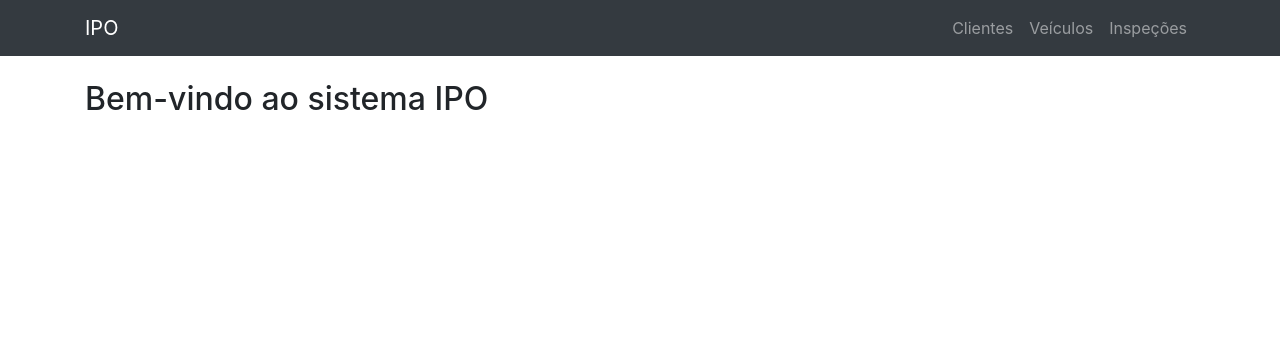
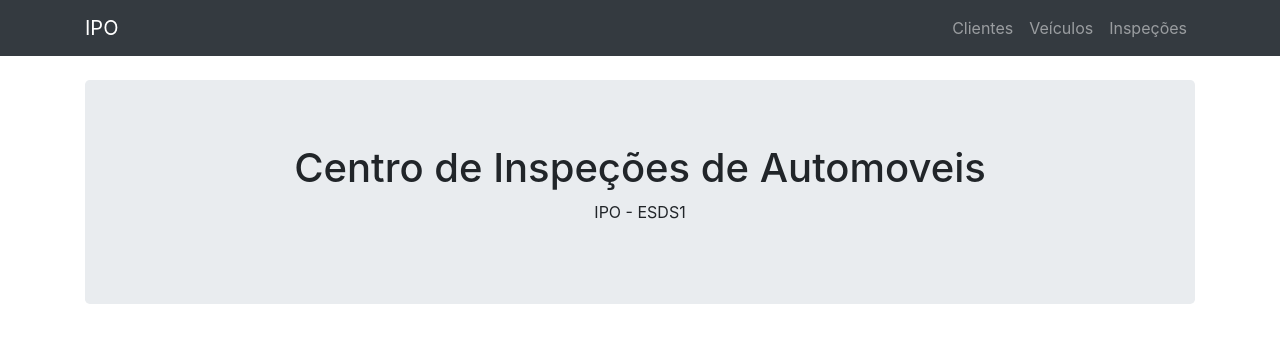
Before and after one commit to Rompante/IPO, a React (Vite) app in the folder ipo/: page / in a window 1280 px wide. Shown: the top 342 px of the page. Built offline with nearby package versions, Linux system fonts and the light colour scheme.

Commit message:
Parte 2 – Ex2 - React

```diff
--- a/ipo/index.html
+++ b/ipo/index.html
@@ -1,13 +1,18 @@
 <!doctype html>
 <html lang="en">
+
 <head>
   <meta charset="UTF-8" />
   <link rel="icon" type="image/svg+xml" href="/favicon.svg" />
+  <!--Font awesome -->
+  <link rel="stylesheet" href="https://cdnjs.cloudflare.com/ajax/libs/font-awesome/4.7.0/css/font-awesome.min.css">
   <meta name="viewport" content="width=device-width, initial-scale=1.0" />
   <title>ipo</title>
 </head>
+
 <body>
   <div id="root"></div>
   <script type="module" src="/src/main.jsx"></script>
 </body>
+
 </html>
--- a/ipo/src/App.jsx
+++ b/ipo/src/App.jsx
@@ -28,7 +28,14 @@
 
 // Estas páginas serão criadas nas próximas etapas
 function Inicio() {
-  return (<h2>Bem-vindo ao sistema IPO</h2>);
+  return (
+    <div>
+      <div className="jumbotron text-center">
+        <h1>Centro de Inspeções de Automoveis</h1>
+        <p>IPO - ESDS1</p>
+      </div>
+    </div>
+  );
 }
 function ClientesList() {
   return (<h2>Página de Clientes</h2>);
```
Lines whose indentation alone changed are shown as unchanged.
